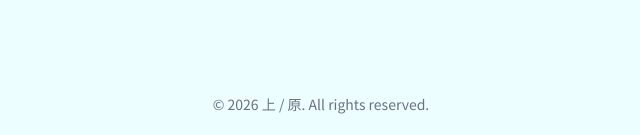
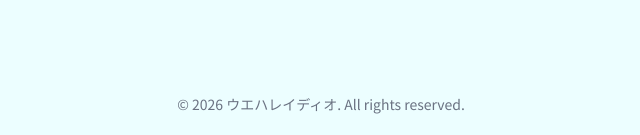
Before and after one commit to nosukeuehara/uehara-radio, a Next.js app: page / in a window 1280 px wide. Shown: the part 3130-3265 px from the top of the page, without its empty margins (319-959 px from the left). Built offline with nearby package versions, Linux system fonts and the light colour scheme.

Commit message:
update : コピーライト修正

```diff
--- a/src/components/Footer.tsx
+++ b/src/components/Footer.tsx
@@ -4,7 +4,7 @@ const Footer = () => {
   return (
     <div>
       <footer className="text-center text-sm text-gray-500 bg-cyan-50 py-6">
-        © 2026 上 / 原. All rights reserved.
+        © 2026 ウエハレイディオ. All rights reserved.
       </footer>
     </div>
   );
```
